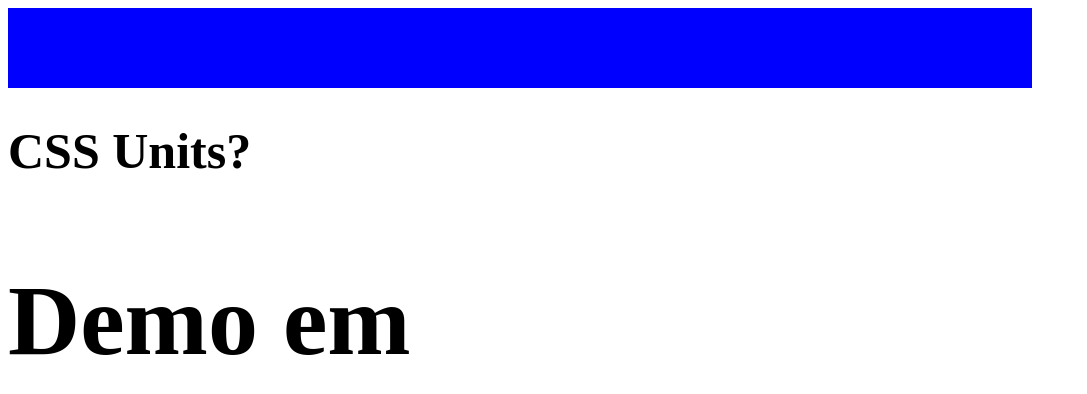
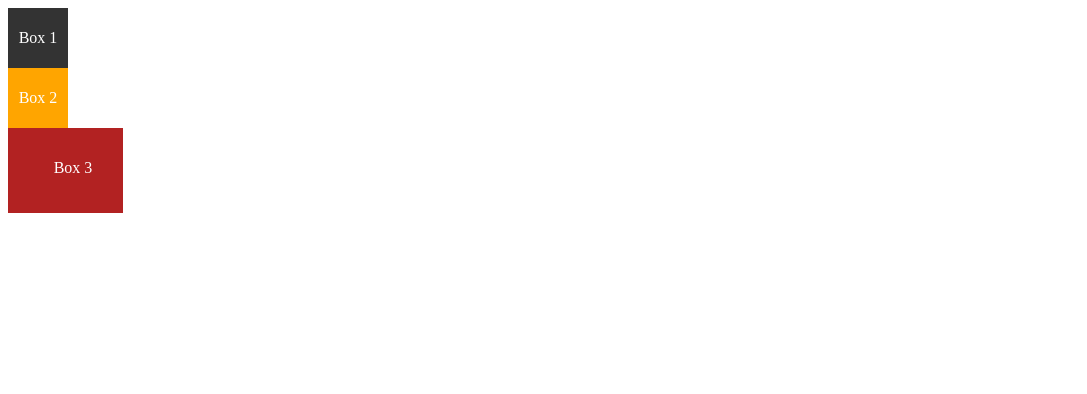
Before and after one commit to suThyyy/html-css, a plain HTML site: page index.html in a window 1280 px wide. Shown: the whole page, without its empty margins (0-1087 px from the left). Drawn offline with Linux system fonts and the light colour scheme.

Commit message:
vid 14 padding

```diff
--- a/index.html
+++ b/index.html
@@ -6,44 +6,33 @@
         <link rel="stylesheet" href="main.css">
 
         <style>
-            html {
-                font-size: 50px;
+            .box {
+                width: 60px;
+                height: 60px;
+                color: #fff;
+                display: flex;
+                align-items: center;
+                justify-content: center;
             }
 
-           .box {
-                width: 50%;
-                /* Kich thuoc dua tren thẻ của nó, ở đây thẻ của box là body */
-                height: 100px;
-                background-color: red;
-           }
+            .box1 {
+                background-color: #333;
+            }
 
-           h1 {
-            font-size: 1rem;
-            /* phu thuoc vao kich thuoc cua the html */
-           }
+            .box2 {
+                background-color: orange;
+            }
 
-           h2 {
-            font-size: 1em;
-            /* Phu thuoc vao the gan nhat chua no co thuoc tinh font-size */
-           }
-
-           /* vw - viewport width, vh - viewport height
-              khung nhin*/
-
-           .box {
-            width: 80vw;
-            /* ti le voi chieu ngang cua trinh duyet */
-            height: 10vh;
-            /* ti le voi chieu doc cua trinh duyet */
-            background-color: blue;
-           }
+            .box3 {
+                background-color: firebrick;
+                padding: 10px 20px 15px 35px;
+                /* Vùng đệm thêm vào làm tổng kích thước đối tượng tăng lên */
+            }
         </style>
     </head>
     <body>
-        <div class="box"></div>
-        <div style="font-size: 100px;">
-           <h1>CSS Units?</h1>
-           <h2>Demo em</h2>
-        </div>
+        <div class="box box1">Box 1</div>
+        <div class="box box2">Box 2</div>
+        <div class="box box3">Box 3</div>
     </body>
 </html>
```
